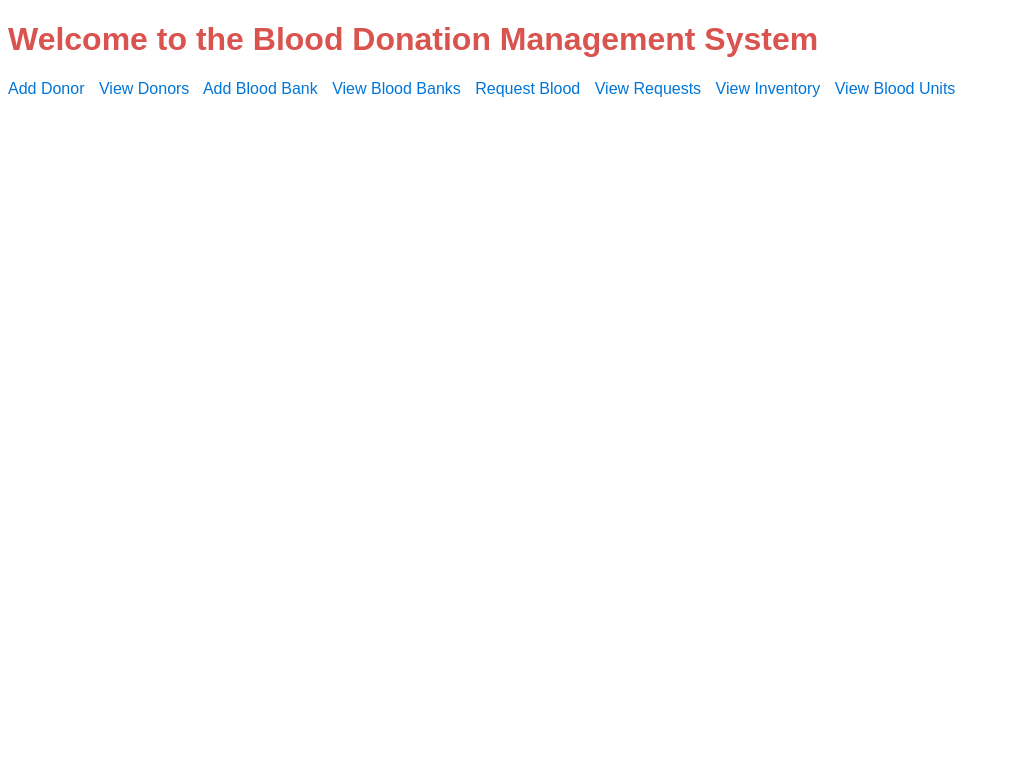
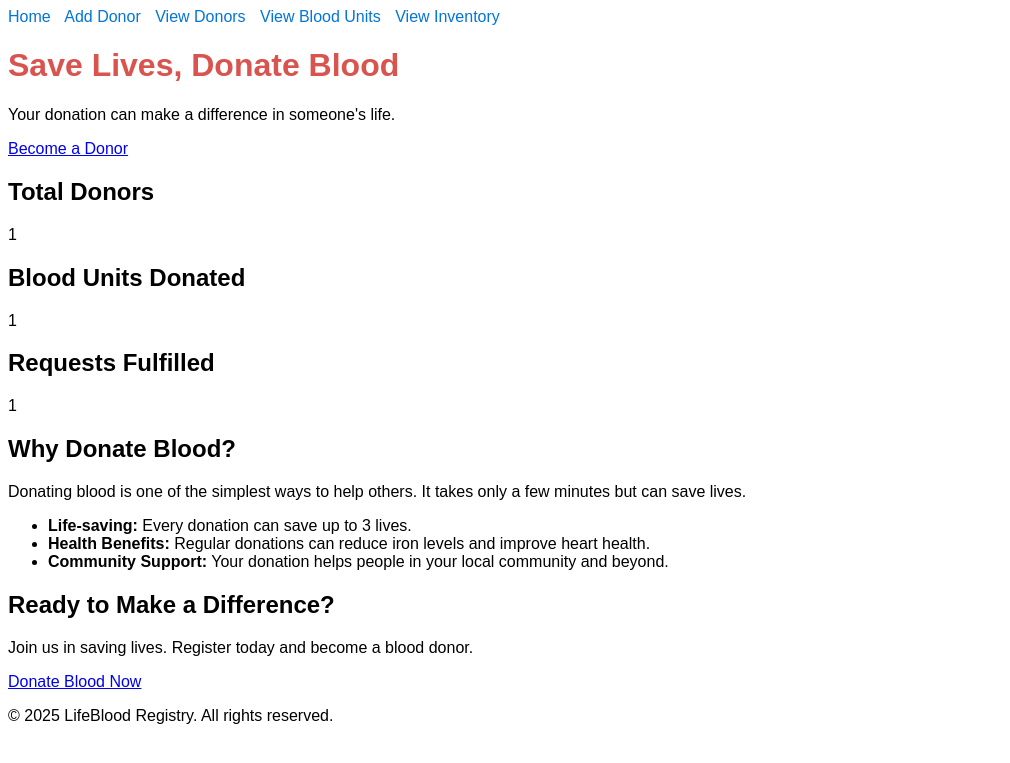
Before and after one commit to Smrn-prydrshini/MiniProjects, a Flask app: template LifeBloodRegistry/templates/index.html in a window 1280 px wide. Shown: the top 763 px of the page, without its empty margins (0-1010 px from the left). Run offline with Flask 3, Linux system fonts and the light colour scheme; the template is opened without the code that fills it: most values are stand-ins (such as "Sample title", 1, 10 or a date in 2020); some libraries are stand-ins or nearby versions.

Commit message:
pre-finalized homepage

```diff
--- a/LifeBloodRegistry/templates/index.html
+++ b/LifeBloodRegistry/templates/index.html
@@ -3,20 +3,61 @@
 <head>
     <meta charset="UTF-8">
     <meta name="viewport" content="width=device-width, initial-scale=1.0">
-    <title>Blood Donation System</title>
+    <title>Blood Donation Management</title>
     <link rel="stylesheet" href="{{ url_for('static', filename='style.css') }}">
 </head>
 <body>
-    <h1>Welcome to the Blood Donation Management System</h1>
     <nav>
-        <a href="{{ url_for('add_donor') }}">Add Donor</a>
-        <a href="{{ url_for('view_donors') }}">View Donors</a>
-        <a href="{{ url_for('add_blood_bank') }}">Add Blood Bank</a>
-        <a href="{{ url_for('view_blood_banks') }}">View Blood Banks</a>
-        <a href="{{ url_for('add_blood_request') }}">Request Blood</a>
-        <a href="{{ url_for('view_blood_requests') }}">View Requests</a>
-        <a href="{{ url_for('view_inventory') }}">View Inventory</a>
-        <a href="{{ url_for('view_blood_units') }}">View Blood Units</a>
+        <a href="/">Home</a>
+        <a href="/add_donor">Add Donor</a>
+        <a href="/view_donors">View Donors</a>
+        <a href="/view_blood_units">View Blood Units</a>
+        <a href="/view_inventory">View Inventory</a>
     </nav>
+
+    <!-- Hero Section -->
+    <header class="hero-section">
+        <h1>Save Lives, Donate Blood</h1>
+        <p>Your donation can make a difference in someone's life.</p>
+        <a href="/add_donor" class="cta-btn">Become a Donor</a>
+    </header>
+
+    <!-- Blood Donation Stats -->
+    <section class="stats">
+        <div class="stat">
+            <h2>Total Donors</h2>
+            <p>{{ total_donors }}</p>
+        </div>
+        <div class="stat">
+            <h2>Blood Units Donated</h2>
+            <p>{{ total_units_donated }}</p>
+        </div>
+        <div class="stat">
+            <h2>Requests Fulfilled</h2>
+            <p>{{ total_requests_fulfilled }}</p>
+        </div>
+    </section>
+
+    <!-- Why Donate Blood -->
+    <section class="why-donate">
+        <h2>Why Donate Blood?</h2>
+        <p>Donating blood is one of the simplest ways to help others. It takes only a few minutes but can save lives.</p>
+        <ul>
+            <li><strong>Life-saving:</strong> Every donation can save up to 3 lives.</li>
+            <li><strong>Health Benefits:</strong> Regular donations can reduce iron levels and improve heart health.</li>
+            <li><strong>Community Support:</strong> Your donation helps people in your local community and beyond.</li>
+        </ul>
+    </section>
+
+    <!-- Call to Action -->
+    <section class="call-to-action">
+        <h2>Ready to Make a Difference?</h2>
+        <p>Join us in saving lives. Register today and become a blood donor.</p>
+        <a href="/add_donor" class="cta-btn">Donate Blood Now</a>
+    </section>
+
+    <footer>
+        <p>&copy; 2025 LifeBlood Registry. All rights reserved.</p>
+    </footer>
 </body>
 </html>
```
